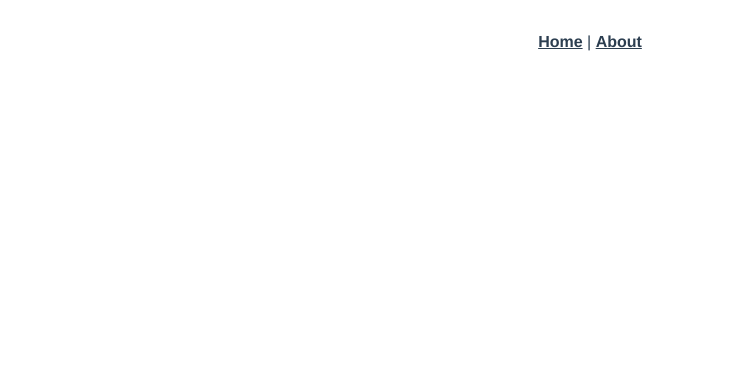
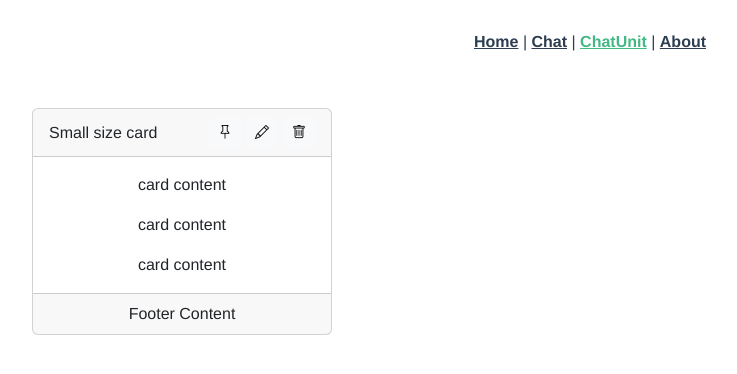
Before and after one commit to songnumber1/vueproject, a Vue app: page /chatunit in a window 1280 px wide. Shown: the top 374 px of the page, without its empty margins (50-787 px from the left). Built offline with nearby package versions, Linux system fonts and the light colour scheme.

Commit message:
chat 리스트 ui/ux 추가 ROUTER 정리

```diff
--- a/src/App.vue
+++ b/src/App.vue
@@ -2,6 +2,8 @@
   <div id="app">
     <nav>
       <router-link to="/">Home</router-link> |
+      <router-link to="/chat">Chat</router-link> |
+      <router-link to="/chatunit">ChatUnit</router-link> |
       <router-link to="/about">About</router-link>
     </nav>
     <router-view/>
--- /dev/null
+++ b/src/components/chat/ChatCard.vue
@@ -0,0 +1,55 @@
+<template>
+  <div class="card small-card">
+    <div class="card-header d-flex justify-content-between align-items-center">
+      <span>Small size card</span>
+      <div class="icon-group">
+        <button class="btn btn-light btn-sm" @click="pinCard">
+          <i class="bi bi-pin"></i>
+        </button>
+        <button class="btn btn-light btn-sm" @click="renameCard">
+          <i class="bi bi-pencil"></i>
+        </button>
+        <button class="btn btn-light btn-sm" @click="deleteCard">
+          <i class="bi bi-trash"></i>
+        </button>
+      </div>
+    </div>
+    <div class="card-body">
+      <p class="card-text">card content</p>
+      <p class="card-text">card content</p>
+      <p class="card-text">card content</p>
+    </div>
+    <div class="card-footer text-center">
+      Footer Content
+    </div>
+  </div>
+</template>
+
+<script>
+export default {
+  name: "ChatCard",
+  methods: {
+    pinCard() {
+      alert("Pinned!");
+    },
+    renameCard() {
+      let newName = prompt("Enter new name:");
+      if (newName) alert(`Renamed to: ${newName}`);
+    },
+    deleteCard() {
+      if (confirm("Are you sure you want to delete this card?")) {
+        alert("Card deleted!");
+      }
+    }
+  }
+};
+</script>
+
+<style scoped>
+.small-card {
+  width: 300px;
+}
+.icon-group button {
+  margin-left: 5px;
+}
+</style>
--- a/src/router/index.js
+++ b/src/router/index.js
@@ -2,6 +2,8 @@ import Vue from "vue";
 import VueRouter from "vue-router";
 import HomeView from "../views/HomeView.vue";
 import CameraView from "../views/CameraView.vue";
+import ChatView from "../views/ChatView.vue";
+import ChatUnitView from "../views/ChatUnitView.vue";
 
 Vue.use(VueRouter);
 
@@ -15,6 +17,15 @@ const routes = [
     path: "/camera",
     name: "camera",
     component: CameraView,
+  },
+  {
+    path: "/chat",
+    name: "chat",
+    component: ChatView,
+  },{
+    path: "/chatunit",
+    name: "chatunit",
+    component: ChatUnitView,
   },
   {
     path: "/about",
--- /dev/null
+++ b/src/views/ChatUnitView.vue
@@ -0,0 +1,16 @@
+<template>
+  <div class="container mt-4">
+    <ChatCard />
+  </div>
+</template>
+
+<script>
+import ChatCard from '../components/chat/ChatCard.vue';
+
+export default {
+  name: "App",
+  components: {
+    ChatCard
+  }
+};
+</script>
--- a/vue.config.js
+++ b/vue.config.js
@@ -3,10 +3,10 @@ const fs = require("fs");
 module.exports = {
   devServer: {
     overlay: false,
-    https: {
-      key: fs.readFileSync("../cert/localhost-key.pem"),
-      cert: fs.readFileSync("../cert/localhost.pem"),
-    },
+    // https: {
+    //   key: fs.readFileSync("../cert/localhost-key.pem"),
+    //   cert: fs.readFileSync("../cert/localhost.pem"),
+    // },
   },
   lintOnSave: false,
 };
```
Also changed, not shown: src/views/ChatView.vue (renamed from src/ChatApp.vue, +5 -7 lines), 1 other file (tests, documents, lock files or other folders).
